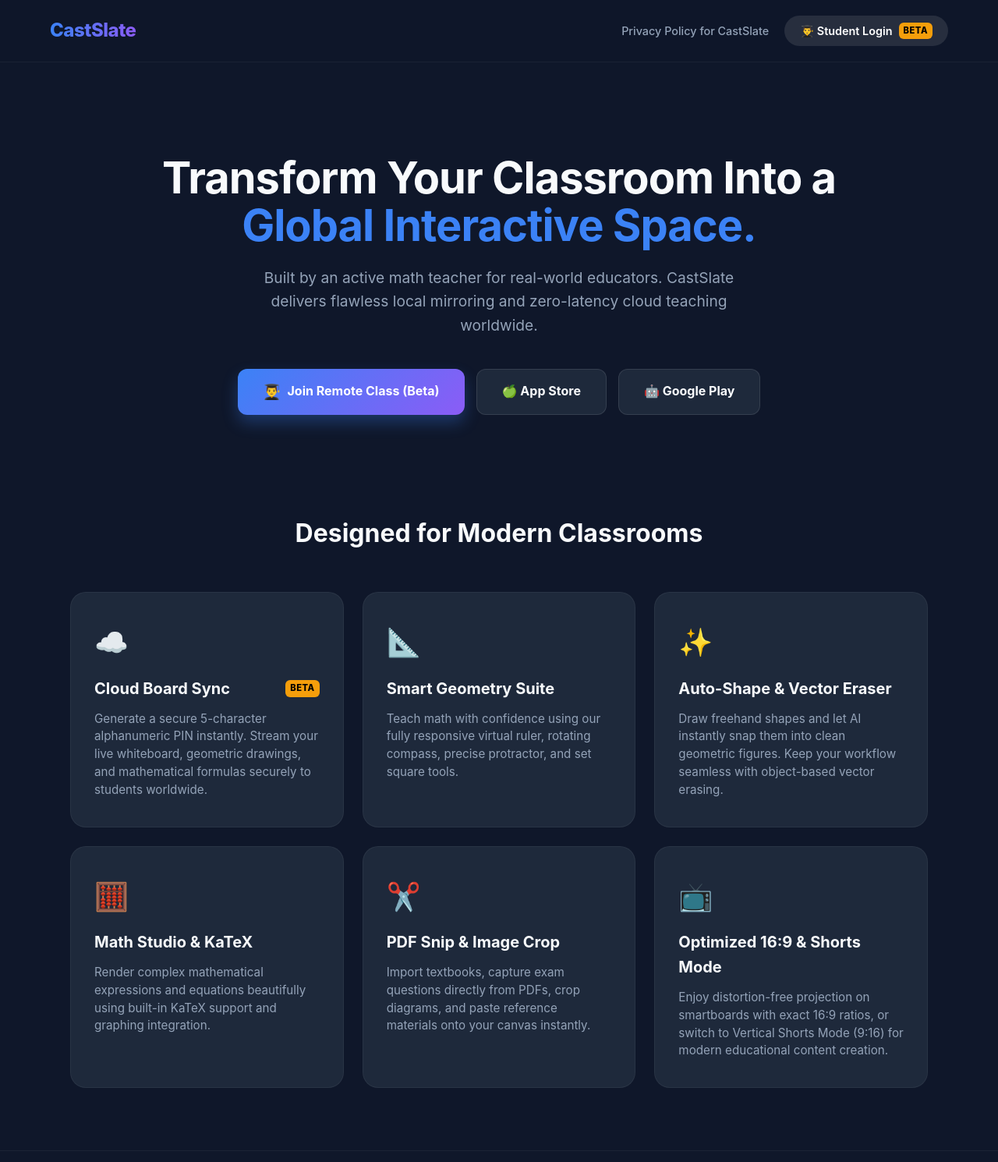
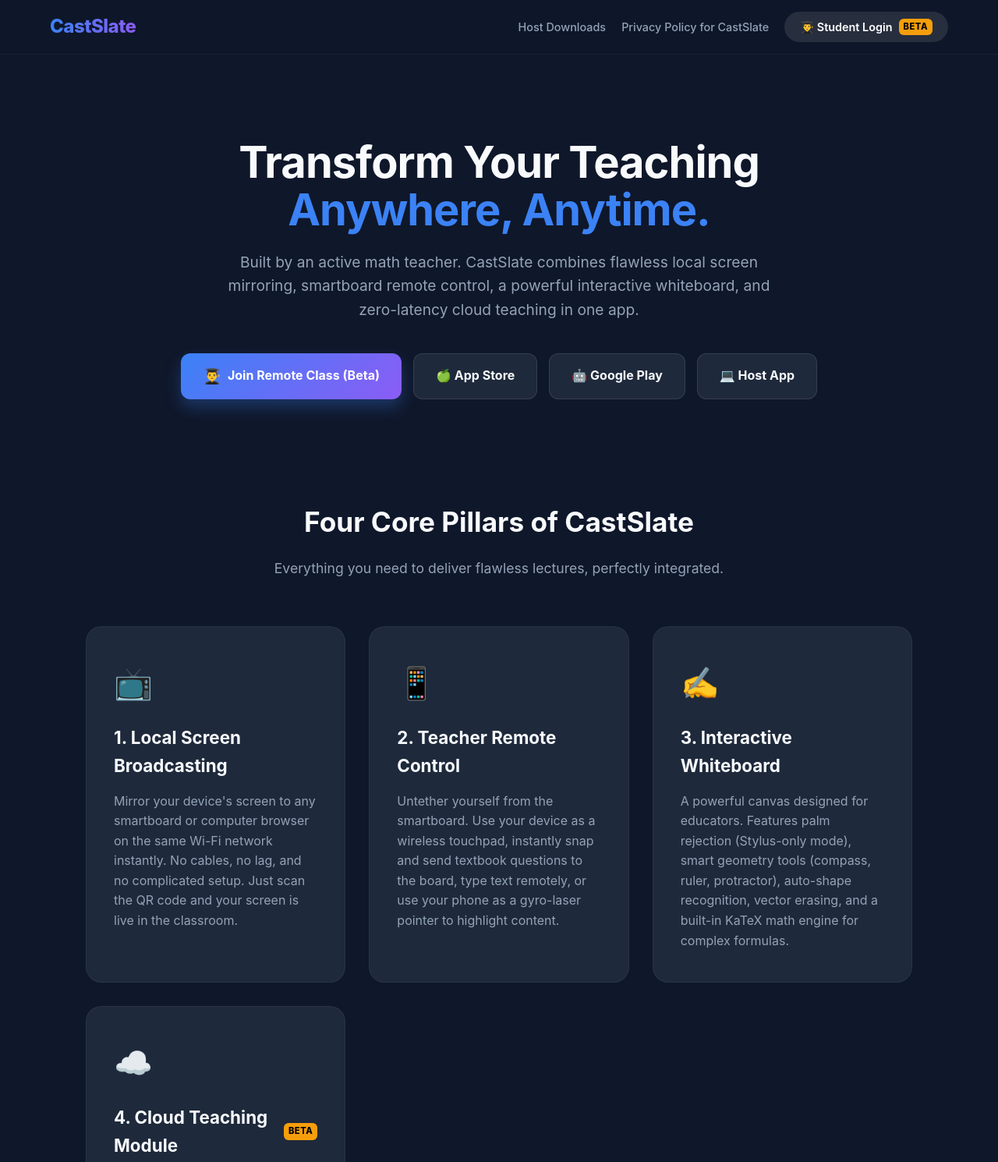
Before and after one commit to mustafaseper-stack/castslate-global, a website: page index.html in a window 1280 px wide. Shown: the top 1490 px of the page at 78% size. Drawn offline with Linux system fonts and the light colour scheme.

Commit message:
Host dosyaları eklendi

```diff
--- a/index.html
+++ b/index.html
@@ -3,7 +3,7 @@
 <head>
     <meta charset="UTF-8">
     <meta name="viewport" content="width=device-width, initial-scale=1.0">
-    <title>CastSlate | Global Interactive Whiteboard & Screen Mirroring</title>
+    <title>CastSlate | Interactive Whiteboard & Smartboard Remote</title>
     <style>
         :root {
             --bg-color: #0f172a;
@@ -15,6 +15,10 @@
             --text-muted: #94a3b8;
         }
 
+        * {
+            box-sizing: border-box;
+        }
+
         body {
             background-color: var(--bg-color);
             color: var(--text-main);
@@ -23,18 +27,20 @@
             padding: 0;
             line-height: 1.6;
             -webkit-font-smoothing: antialiased;
+            overflow-x: hidden;
         }
 
         .navbar {
             display: flex;
             justify-content: space-between;
             align-items: center;
-            padding: 20px 5%;
+            padding: 15px 5%;
             background: rgba(15, 23, 42, 0.85);
             backdrop-filter: blur(10px);
             position: fixed;
             top: 0;
-            width: 90%;
+            left: 0;
+            width: 100%;
             z-index: 1000;
             border-bottom: 1px solid rgba(255,255,255,0.05);
         }
@@ -46,6 +52,7 @@
             background: linear-gradient(to right, var(--primary-color), var(--accent-color));
             -webkit-background-clip: text;
             -webkit-text-fill-color: transparent;
+            text-decoration: none;
         }
 
         .nav-actions {
@@ -96,8 +103,8 @@
 
         .hero {
             text-align: center;
-            padding: 160px 20px 60px 20px;
-            max-width: 900px;
+            padding: 140px 20px 60px 20px;
+            max-width: 950px;
             margin: 0 auto;
         }
 
@@ -112,7 +119,7 @@
             font-size: 1.2rem;
             color: var(--text-muted);
             margin-bottom: 40px;
-            max-width: 650px;
+            max-width: 700px;
             margin-inline: auto;
         }
 
@@ -124,7 +131,7 @@
         }
 
         .btn {
-            padding: 14px 32px;
+            padding: 14px 28px;
             border-radius: 12px;
             text-decoration: none;
             font-weight: bold;
@@ -132,13 +139,17 @@
             transition: transform 0.2s, box-shadow 0.2s;
             display: flex;
             align-items: center;
+            justify-content: center;
             gap: 8px;
+            border: none;
+            cursor: pointer;
         }
 
         .btn:hover {
             transform: translateY(-2px);
         }
 
+        /* Orijinal Buton Sınıfları Geri Getirildi */
         .btn-join {
             background: linear-gradient(135deg, var(--primary-color), var(--accent-color));
             color: white;
@@ -163,20 +174,27 @@
 
         .section-title {
             text-align: center;
-            font-size: 2rem;
-            margin-bottom: 50px;
+            font-size: 2.2rem;
+            margin-bottom: 10px;
             font-weight: 700;
+        }
+
+        .section-subtitle {
+            text-align: center;
+            color: var(--text-muted);
+            margin-bottom: 60px;
+            font-size: 1.1rem;
         }
 
         .grid {
             display: grid;
-            grid-template-columns: repeat(auto-fit, minmax(300px, 1fr));
-            gap: 24px;
+            grid-template-columns: repeat(auto-fit, minmax(320px, 1fr));
+            gap: 30px;
         }
 
         .card {
             background-color: var(--surface-color);
-            padding: 35px 30px;
+            padding: 40px 35px;
             border-radius: 20px;
             border: 1px solid rgba(255,255,255,0.05);
             transition: transform 0.3s, border-color 0.3s;
@@ -188,13 +206,13 @@
         }
 
         .card-icon {
-            font-size: 2.2rem;
-            margin-bottom: 15px;
+            font-size: 2.5rem;
+            margin-bottom: 20px;
         }
 
         .card h3 {
-            margin: 0 0 12px 0;
-            font-size: 1.25rem;
+            margin: 0 0 15px 0;
+            font-size: 1.4rem;
             display: flex;
             align-items: center;
             justify-content: space-between;
@@ -203,8 +221,15 @@
         .card p {
             color: var(--text-muted);
             margin: 0;
-            font-size: 0.95rem;
-            line-height: 1.5;
+            font-size: 1rem;
+            line-height: 1.6;
+        }
+
+        .downloads-container {
+            background: linear-gradient(to bottom, var(--bg-color), var(--surface-color));
+            padding: 80px 20px;
+            text-align: center;
+            border-top: 1px solid rgba(255,255,255,0.05);
         }
 
         footer {
@@ -212,22 +237,33 @@
             padding: 40px;
             color: var(--text-muted);
             font-size: 0.9rem;
+            background-color: var(--surface-color);
             border-top: 1px solid rgba(255,255,255,0.05);
         }
 
-        @media (max-width: 600px) {
-            .hero h1 { font-size: 2.4rem; }
-            .btn-group { flex-direction: column; }
-            .btn { justify-content: center; }
-            .nav-actions { flex-direction: column; gap: 10px; align-items: flex-end; }
+        /* Mobil Görünüm Düzeltmeleri */
+        @media (max-width: 768px) {
+            .hero { padding-top: 120px; }
+            .hero h1 { font-size: 2.2rem; }
+            .btn-group { flex-direction: column; width: 100%; padding: 0 10px; }
+            .btn { width: 100%; }
+
+            .nav-text-btn { display: none; }
+            .logo { font-size: 1.3rem; }
+            .nav-join-btn { padding: 8px 14px; font-size: 0.85rem; }
+            .nav-join-btn .badge { display: none; }
+
+            .grid { grid-template-columns: 1fr; }
+            .card { padding: 30px 20px; }
         }
     </style>
 </head>
 <body>
 
     <nav class="navbar">
-        <div class="logo">CastSlate</div>
+        <a href="/" class="logo">CastSlate</a>
         <div class="nav-actions">
+            <a href="#host-downloads" class="nav-text-btn">Host Downloads</a>
             <a href="privacy-policy.html" class="nav-text-btn">Privacy Policy for CastSlate</a>
             <a href="/board" class="nav-join-btn">
                 <span>👨‍🎓 Student Login</span>
@@ -237,8 +273,8 @@
     </nav>
 
     <header class="hero">
-        <h1>Transform Your Classroom Into a <br> <span style="color:var(--primary-color);">Global Interactive Space.</span></h1>
-        <p>Built by an active math teacher for real-world educators. CastSlate delivers flawless local mirroring and zero-latency cloud teaching worldwide.</p>
+        <h1>Transform Your Teaching <br> <span style="color:var(--primary-color);">Anywhere, Anytime.</span></h1>
+        <p>Built by an active math teacher. CastSlate combines flawless local screen mirroring, smartboard remote control, a powerful interactive whiteboard, and zero-latency cloud teaching in one app.</p>
 
         <div class="btn-group">
             <a href="/board" class="btn btn-join">
@@ -250,50 +286,70 @@
             <a href="https://play.google.com/store/apps/details?id=com.mustafaseper.castslate" class="btn btn-download">
                 🤖 Google Play
             </a>
+            <a href="#host-downloads" class="btn btn-download">
+                💻 Host App
+            </a>
         </div>
     </header>
 
     <section class="features-container">
-        <h2 class="section-title">Designed for Modern Classrooms</h2>
+        <h2 class="section-title">Four Core Pillars of CastSlate</h2>
+        <p class="section-subtitle">Everything you need to deliver flawless lectures, perfectly integrated.</p>
+
         <div class="grid">
+            <div class="card">
+                <div class="card-icon">📺</div>
+                <h3>1. Local Screen Broadcasting</h3>
+                <p>Mirror your device's screen to any smartboard or computer browser on the same Wi-Fi network instantly. No cables, no lag, and no complicated setup. Just scan the QR code and your screen is live in the classroom.</p>
+            </div>
+
+            <div class="card">
+                <div class="card-icon">📱</div>
+                <h3>2. Teacher Remote Control</h3>
+                <p>Untether yourself from the smartboard. Use your device as a wireless touchpad, instantly snap and send textbook questions to the board, type text remotely, or use your phone as a gyro-laser pointer to highlight content.</p>
+            </div>
+
+            <div class="card">
+                <div class="card-icon">✍️</div>
+                <h3>3. Interactive Whiteboard</h3>
+                <p>A powerful canvas designed for educators. Features palm rejection (Stylus-only mode), smart geometry tools (compass, ruler, protractor), auto-shape recognition, vector erasing, and a built-in KaTeX math engine for complex formulas.</p>
+            </div>
+
             <div class="card">
                 <div class="card-icon">☁️</div>
                 <h3>
-                    <span>Cloud Board Sync</span>
+                    <span>4. Cloud Teaching Module</span>
                     <span class="badge">BETA</span>
                 </h3>
-                <p>Generate a secure 5-character alphanumeric PIN instantly. Stream your live whiteboard, geometric drawings, and mathematical formulas securely to students worldwide.</p>
-            </div>
-            <div class="card">
-                <div class="card-icon">📐</div>
-                <h3>Smart Geometry Suite</h3>
-                <p>Teach math with confidence using our fully responsive virtual ruler, rotating compass, precise protractor, and set square tools.</p>
-            </div>
-            <div class="card">
-                <div class="card-icon">✨</div>
-                <h3>Auto-Shape & Vector Eraser</h3>
-                <p>Draw freehand shapes and let AI instantly snap them into clean geometric figures. Keep your workflow seamless with object-based vector erasing.</p>
-            </div>
-            <div class="card">
-                <div class="card-icon">🧮</div>
-                <h3>Math Studio & KaTeX</h3>
-                <p>Render complex mathematical expressions and equations beautifully using built-in KaTeX support and graphing integration.</p>
-            </div>
-            <div class="card">
-                <div class="card-icon">✂️</div>
-                <h3>PDF Snip & Image Crop</h3>
-                <p>Import textbooks, capture exam questions directly from PDFs, crop diagrams, and paste reference materials onto your canvas instantly.</p>
-            </div>
-            <div class="card">
-                <div class="card-icon">📺</div>
-                <h3>Optimized 16:9 & Shorts Mode</h3>
-                <p>Enjoy distortion-free projection on smartboards with exact 16:9 ratios, or switch to Vertical Shorts Mode (9:16) for modern educational content creation.</p>
+                <p>Take your classroom online. Generate a secure 5-digit PIN and stream your live whiteboard sessions over the internet. Students anywhere in the world can join from their browsers and follow your lecture in real-time with zero latency.</p>
             </div>
         </div>
     </section>
 
+    <section class="downloads-container" id="host-downloads">
+        <h2 class="section-title">CastSlate Host Application</h2>
+        <p class="section-subtitle" style="max-width: 600px; margin-inline: auto;">
+            To use the Teacher Remote, Gyro-Laser, and Local Mirroring features, you need to run the Host App on your smartboard or computer. It acts as a secure receiver for your tablet.
+        </p>
+
+        <div class="btn-group">
+            <a href="downloads/CastSlate_Host_macOS.zip" class="btn btn-download">
+                🍏 macOS Download
+            </a>
+            <a href="downloads/CastSlate_Host_Windows.exe" class="btn btn-download">
+                🪟 Windows Download
+            </a>
+            <a href="downloads/CastSlate_Host_Linux.zip" class="btn btn-download">
+                🐧 Pardus/Linux Download
+            </a>
+        </div>
+        <p style="font-size: 0.85rem; color: var(--text-muted); margin-top: 20px;">
+            *No installation required. Just download, allow permissions, and run.
+        </p>
+    </section>
+
     <footer>
-        <p>&copy; 2026 CastSlate Global. All rights reserved. Built for educators.</p>
+        <p>&copy; 2026 CastSlate Global. All rights reserved. Built for educators, by an educator.</p>
     </footer>
 
 </body>
```
